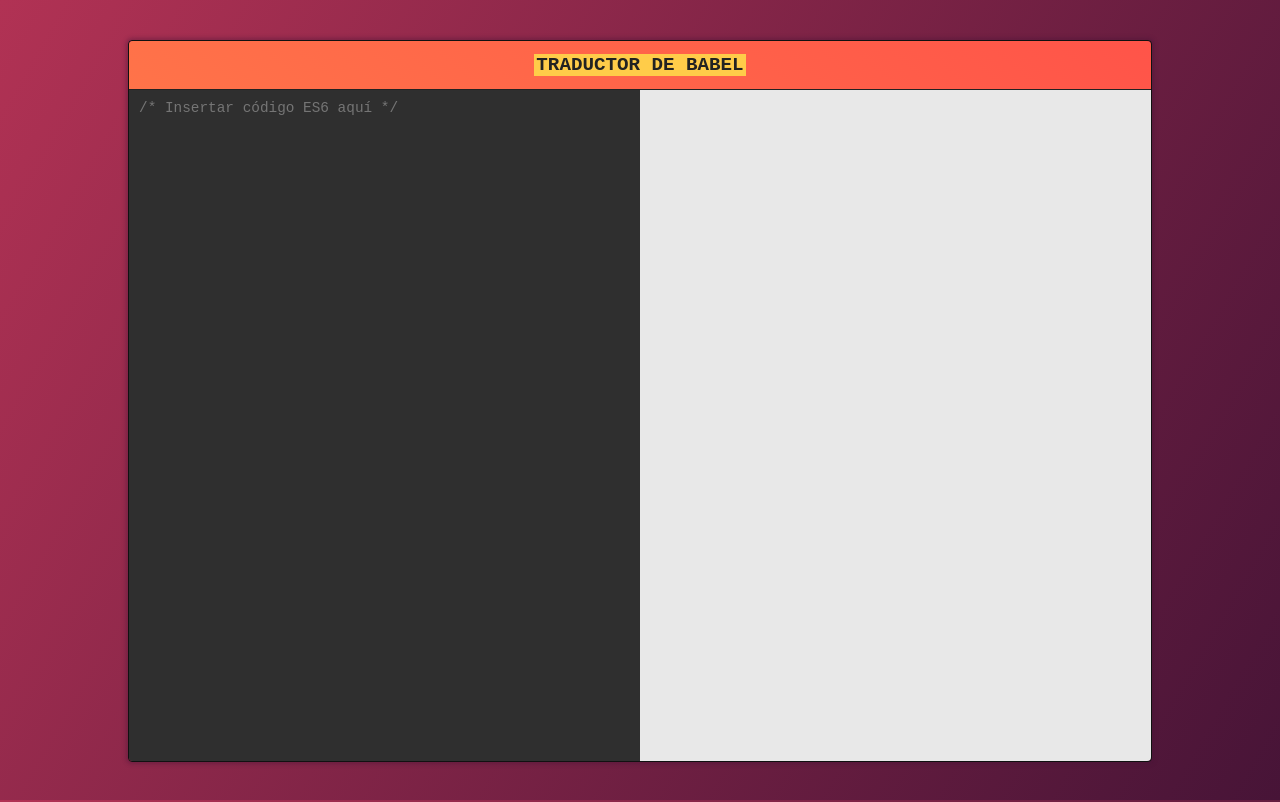
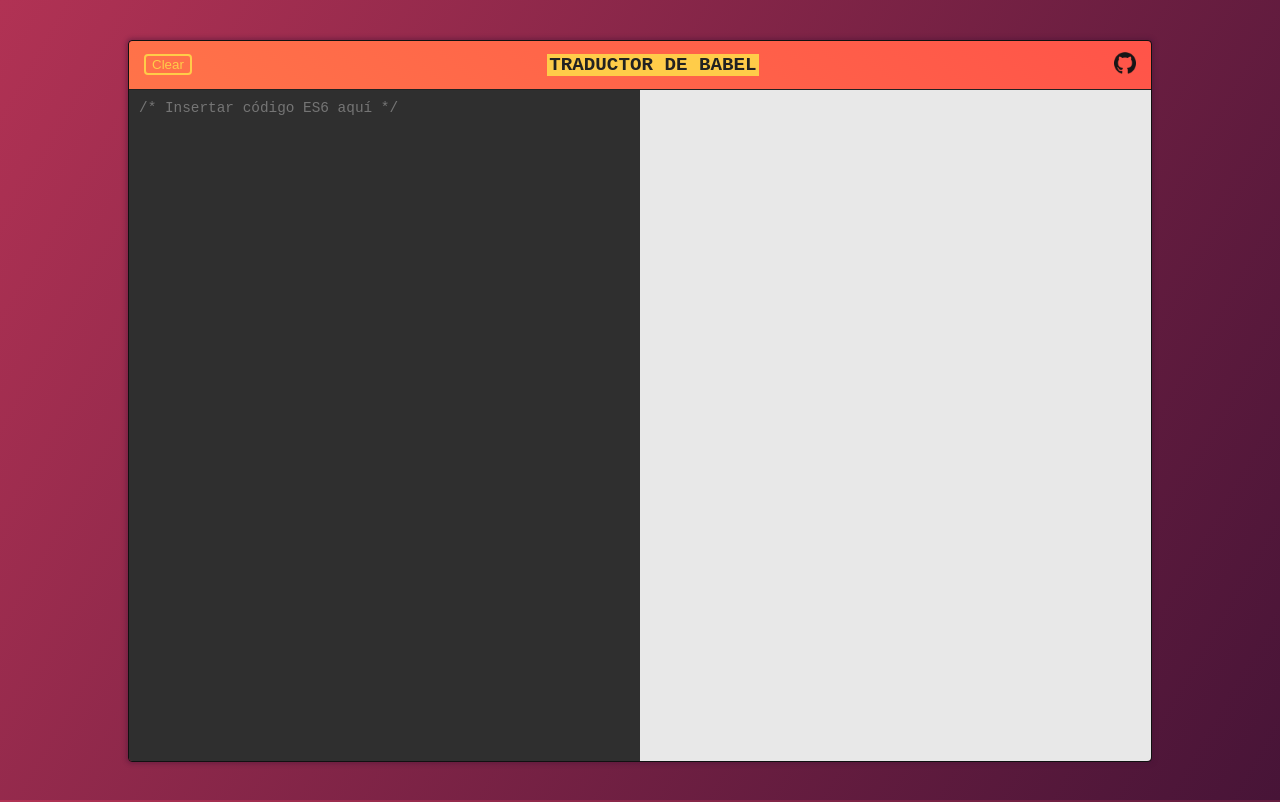
Before and after one commit to juanmnl/learnJSX, a React app: page / in a window 1280 px wide. Built offline with nearby package versions, Linux system fonts and the light colour scheme.

Commit message:
Add clear btn and github link

```diff
--- a/src/components/App.js
+++ b/src/components/App.js
@@ -36,15 +36,21 @@
 
   _changeTitle() {
     let newIndex;
-
     if (this.state.titleIndex + 1 === titles.length) {
       newIndex = 0;
     } else {
       newIndex = this.state.titleIndex + 1;
     }
-
     this.setState({
       titleIndex: newIndex,
+    });
+  }
+
+  _onClear(e) {
+    document.getElementById('input').value = '';
+    this.setState({
+      output: '',
+      err: '',
     });
   }
 
@@ -55,7 +61,8 @@
         <Navbar
           titleID={this.state.titleIndex}
           title={title.title}
-          onClick={this._changeTitle.bind(this)}
+          onChangeTitle={this._changeTitle.bind(this)}
+          onClear={this._onClear.bind(this)}
         />
         {this.state.err
           ? <div className='error'>{this.state.err}</div>
@@ -63,6 +70,7 @@
         }
         <section className="section-container">
           <textarea
+            id='input'
             onChange={this._update.bind(this)}
             defaultValue={this.state.input}
             placeholder={title.placeholder}
--- a/src/components/Navbar.js
+++ b/src/components/Navbar.js
@@ -1,12 +1,17 @@
 import React, { Component } from 'react';
+import ghLogo from './../../gh-logo.png';
 
 class Navbar extends Component {
   render() {
     return (
-      <div className='navbar'>
-        <h1 onClick={this.props.onClick}>
+      <div className='navbar-container'>
+        <button onClick={this.props.onClear}>
+          Clear
+        </button>
+        <h1 onClick={this.props.onChangeTitle}>
           {this.props.title}
         </h1>
+        <a href="https://github.com/juanmnl/learnJSX"><img src={ghLogo} alt="Github Logo" /></a>
       </div>
     );
   }
--- a/src/styles/App.css
+++ b/src/styles/App.css
@@ -8,23 +8,58 @@
   height: 90vh;
 }
 
-.navbar {
+.navbar-container {
   display: flex;
+  justify-content: space-between;
+  align-items: center;
+  padding: 0 15px;
   color: #222;
   background-color: #FF5449;
   background: linear-gradient(40deg, #FF7349, #FF5449);
-  justify-content: center;
   flex-shrink: 0;
   text-transform: uppercase;
   border-bottom: 1px solid #222;
   border-radius: 4px 4px 0 0;
 }
 
-.navbar h1 {
-  display: inline-block;
+.navbar-container h1 {
   font-size: 1.2rem;
   background-color: #ffcc49;
   padding: 0 2px;
+}
+
+.navbar-container button {
+  background-color: transparent;
+  border: 2px solid #ffcc49;
+  border-radius: 4px;
+  color: #ffcc49;
+  outline: 0;
+  transition: all .4s ease;
+}
+
+.navbar-container button:hover {
+  background-color: #ffcc49;
+  color: #222;
+}
+
+.navbar-container button:active {
+  background-color: #FF7349;
+  color: #ffcc49;
+}
+
+.navbar-container a {
+  text-decoration: none;
+  color: #ffcc49;
+  font-size: .8rem;
+}
+
+.navbar-container a > img {
+  width: 22px;
+  transition: all .4s ease;
+}
+
+.navbar-container a:hover > img {
+  filter: invert(100%);
 }
 
 .error {
```
Also changed, not shown: gh-logo.png (added).
